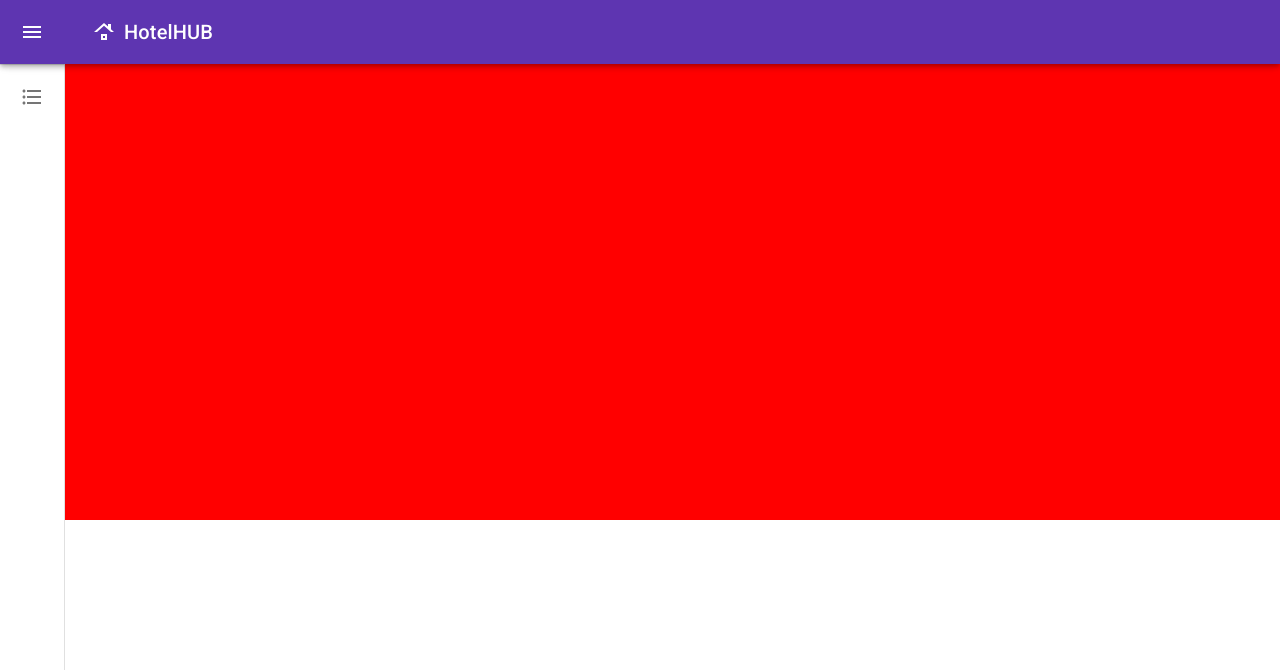
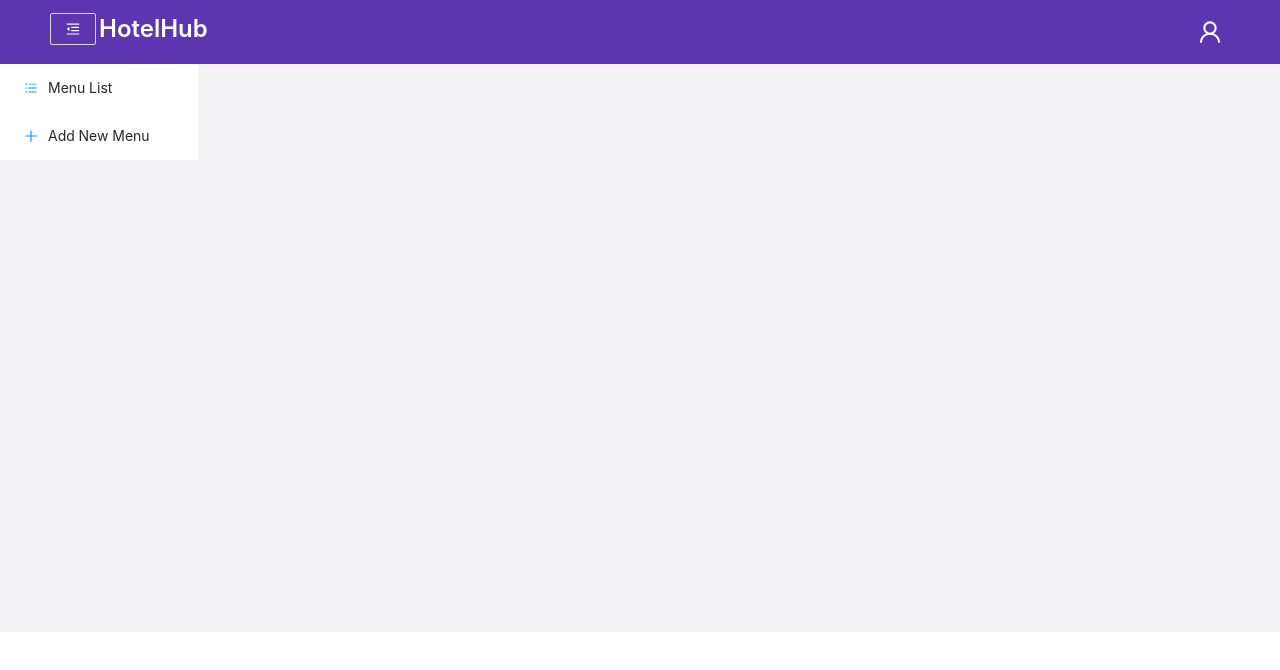
Before and after one commit to KayZinMaung1/hotel, a React (Create React App) app: page /admin in a window 1280 px wide. Shown: the top 670 px of the page. Built offline with nearby package versions, Linux system fonts and the light colour scheme.

Commit message:
done adminPanel

```diff
--- a/package.json
+++ b/package.json
@@ -12,6 +12,7 @@
     "@testing-library/jest-dom": "^5.16.4",
     "@testing-library/react": "^13.3.0",
     "@testing-library/user-event": "^13.5.0",
+    "antd": "^4.22.2",
     "react": "^18.2.0",
     "react-dom": "^18.2.0",
     "react-material-ui-carousel": "^3.4.2",
--- a/src/App.css
+++ b/src/App.css
@@ -0,0 +1 @@
+@import "~antd/dist/antd.css";
--- a/src/App.js
+++ b/src/App.js
@@ -1,5 +1,6 @@
 
 import { BrowserRouter, Route, Routes } from "react-router-dom";
+import Availability from "./components/show_hotel_details/Availability";
 import Home from "./pages/Home";
 import Admin from "./pages/hotel_owner/Admin";
 import Login from "./pages/hotel_owner/Login";
--- a/src/pages/hotel_owner/Admin.jsx
+++ b/src/pages/hotel_owner/Admin.jsx
@@ -1,198 +1,140 @@
-import * as React from 'react';
-import { styled, useTheme } from '@mui/material/styles';
-import Box from '@mui/material/Box';
-import MuiDrawer from '@mui/material/Drawer';
-import MuiAppBar from '@mui/material/AppBar';
-import Toolbar from '@mui/material/Toolbar';
-import List from '@mui/material/List';
-import CssBaseline from '@mui/material/CssBaseline';
-import Typography from '@mui/material/Typography';
-import Divider from '@mui/material/Divider';
-import IconButton from '@mui/material/IconButton';
-import MenuIcon from '@mui/icons-material/Menu';
-import ChevronLeftIcon from '@mui/icons-material/ChevronLeft';
-import ChevronRightIcon from '@mui/icons-material/ChevronRight';
-import ListItem from '@mui/material/ListItem';
-import ListItemButton from '@mui/material/ListItemButton';
-import ListItemIcon from '@mui/material/ListItemIcon';
-import ListItemText from '@mui/material/ListItemText';
-import { Link, Route, Routes, useNavigate } from "react-router-dom";
-import RoofingIcon from "@mui/icons-material/Roofing";
-import FormatListBulletedIcon from '@mui/icons-material/FormatListBulleted';
-import AddIcon from '@mui/icons-material/Add';
-import Availability from '../../components/show_hotel_details/Availability';
-const drawerWidth = 240;
+import React, { useState } from "react";
+// ant design styles
+import { Layout, Menu, Avatar, Space, Popover, Button, Typography } from "antd";
+import 'antd/dist/antd.css';
+import {
+    Link,
+    Routes,
+    Route,
+    useLocation
+} from "react-router-dom";
 
-const openedMixin = (theme) => ({
-    width: drawerWidth,
-    transition: theme.transitions.create('width', {
-        easing: theme.transitions.easing.sharp,
-        duration: theme.transitions.duration.enteringScreen,
-    }),
-    overflowX: 'hidden',
-});
+// ant design icons
+import {
+    UserOutlined,
+    MenuUnfoldOutlined,
+    MenuFoldOutlined,
+    BarsOutlined,
+    PlusOutlined
+} from "@ant-design/icons";
 
-const closedMixin = (theme) => ({
-    transition: theme.transitions.create('width', {
-        easing: theme.transitions.easing.sharp,
-        duration: theme.transitions.duration.leavingScreen,
-    }),
-    overflowX: 'hidden',
-    width: `calc(${theme.spacing(7)} + 1px)`,
-    [theme.breakpoints.up('sm')]: {
-        width: `calc(${theme.spacing(8)} + 1px)`,
-    },
-});
+import { useNavigate } from "react-router-dom";
+import Availability from "../../components/show_hotel_details/Availability";
+import { style } from "@mui/system";
 
-const DrawerHeader = styled('div')(({ theme }) => ({
-    display: 'flex',
-    alignItems: 'center',
-    justifyContent: 'flex-end',
-    padding: theme.spacing(0, 1),
-    // necessary for content to be below app bar
-    ...theme.mixins.toolbar,
-}));
 
-const AppBar = styled(MuiAppBar, {
-    shouldForwardProp: (prop) => prop !== 'open',
-})(({ theme, open }) => ({
-    zIndex: theme.zIndex.drawer + 1,
-    transition: theme.transitions.create(['width', 'margin'], {
-        easing: theme.transitions.easing.sharp,
-        duration: theme.transitions.duration.leavingScreen,
-    }),
-    ...(open && {
-        marginLeft: drawerWidth,
-        width: `calc(100% - ${drawerWidth}px)`,
-        transition: theme.transitions.create(['width', 'margin'], {
-            easing: theme.transitions.easing.sharp,
-            duration: theme.transitions.duration.enteringScreen,
-        }),
-    }),
-}));
-
-const Drawer = styled(MuiDrawer, { shouldForwardProp: (prop) => prop !== 'open' })(
-    ({ theme, open }) => ({
-        width: drawerWidth,
-        flexShrink: 0,
-        whiteSpace: 'nowrap',
-        boxSizing: 'border-box',
-        ...(open && {
-            ...openedMixin(theme),
-            '& .MuiDrawer-paper': openedMixin(theme),
-        }),
-        ...(!open && {
-            ...closedMixin(theme),
-            '& .MuiDrawer-paper': closedMixin(theme),
-        }),
-    }),
+const { Header, Footer, Sider, Content } = Layout;
+const { Title, Text } = Typography;
+const text = (
+    <Title level={4} style={{ textAlign: "center" }}>
+        Profile
+    </Title>
 );
 
-const menuItems = [
-    {
-
-        text: "Menu List",
-        icon: <FormatListBulletedIcon />
-
-    },
-    {
-        text: "Add New Menu",
-        icon: <AddIcon />
-
-    },
+const Admin = () => {
+    const [collapsed, setCollapsed] = useState(false);
+    const navigate = useNavigate();
+    const handleLogout = () => {
+        // dispatch(logout());
+        // navigate("/auth/login", { replace: true });
+    };
+    const content = (
+        <Space direction="vertical" style={{ textAlign: "center", width: "100%" }}>
+            <Title level={5}>
+                {/* {user.name} */}
+            </Title>
+            {/* <Text>{user.position}</Text> */}
+            <Button danger onClick={handleLogout}>
+                {/* Logout */}
+            </Button>
+        </Space>
+    );
 
 
-]
+    const menuIconStyle = { color: "#1890ff" };
+    const { pathname } = useLocation();
+    let selectedKey;
+    switch (pathname) {
+        case "/admin/show-menu": selectedKey = "MenuList";
+            break;
+        case "/admin/create-menu": selectedKey = "AddNewMenu";
+            break;
 
-export default function Admin() {
-    const navigate = useNavigate();
-    const theme = useTheme();
-    const [open, setOpen] = React.useState(false);
-
-    const handleDrawerOpen = () => {
-        setOpen(true);
-    };
-
-    const handleDrawerClose = () => {
-        setOpen(false);
-    };
+        default: selectedKey = "Dashboard";
+    }
 
     return (
-        <Box sx={{ display: 'flex' }}>
-            <CssBaseline />
-            <AppBar position="fixed" open={open} style={{ background: "var(--primary-color)" }}>
-                <Toolbar>
-                    <IconButton
-                        color="inherit"
-                        aria-label="open drawer"
-                        onClick={handleDrawerOpen}
-                        edge="start"
-                        sx={{
-                            marginRight: 5,
-                            ...(open && { display: 'none' }),
+        <Layout>
+            <Header
+                style={{ paddingTop: "13px", backgroundColor: "var(--primary-color)" }}
+            >
+                <Button
+                    style={{
+                        float: "left",
+                        backgroundColor: "var(--primary-color)",
+                        color: "var(--white-color)",
+                        marginRight: "3px",
+                    }}
+                    onClick={() => setCollapsed(!collapsed)}
+                >
+                    {React.createElement(
+                        collapsed ? MenuUnfoldOutlined : MenuFoldOutlined,
+                        {style: {color: "#ffffff"}},
+                    )}
+                </Button>
+                <Popover
+                    placement="bottom"
+                    content={content}
+                    title={text}
+                    trigger="click"
+
+                >
+                    <Avatar
+                        style={{ float: "right", backgroundColor: "var(--primary-color)" }}
+                        icon={<UserOutlined />}
+                        size="large"
+
+                    />
+                </Popover>
+                <Title style={{ color: "#ffffff" }} level={3}>
+                    HotelHub
+                </Title>
+            </Header>
+            <Layout>
+                <Sider
+                    collapsed={collapsed}
+                    style={{ backgroundColor: "var(--white-color)" }}
+                >
+                    <Menu mode="inline" defaultSelectedKeys={[selectedKey]}>
+                        <Menu.Item key="MenuList" icon={<BarsOutlined style={menuIconStyle}/>}>
+                            <Link to="/admin/show-menu">Menu List</Link>
+                        </Menu.Item>
+                        <Menu.Item key="AddNewMenu" icon={<PlusOutlined style={menuIconStyle}/>}>
+                            <Link to="/admin/create-menu">Add New Menu</Link>
+                        </Menu.Item>
+                    </Menu>
+                </Sider>
+                <Layout>
+                    <Content style={{ minHeight: "520px" }}>
+                        <Routes>
+                            <Route path="show-menu" element={<Availability />} />
+                            <Route path="create-menu" element={<Availability />} />
+                        </Routes>
+                    </Content>
+                    <Footer
+                        style={{
+                            backgroundColor: "var(--white-color)",
+                            textAlign: "center",
+                            fontWeight: "bold",
+                            color: "var(--primary-color)",
                         }}
                     >
-                        <MenuIcon />
-                    </IconButton>
-                    <RoofingIcon onClick={() => navigate("/")} />
-                    <Typography
-                        variant="h6"
-                        component="div"
-                        sx={{ color: "white" }}
-                        onClick={() => navigate("/")}
-                        m={1}
-                    >
-                        HotelHUB
-                    </Typography>
 
-                </Toolbar>
-            </AppBar>
-            <Drawer variant="permanent" open={open}>
-                <DrawerHeader>
-                    <IconButton onClick={handleDrawerClose}>
-                        {theme.direction === 'rtl' ? <ChevronRightIcon /> : <ChevronLeftIcon />}
-                    </IconButton>
-                </DrawerHeader>
-                <Divider />
+                    </Footer>
+                </Layout>
+            </Layout>
+        </Layout>
+    );
+};
 
-                <List>
-
-
-                        <ListItem key={1} disablePadding sx={{ display: 'block' }}>
-
-                                <ListItemButton
-                                    sx={{
-                                        minHeight: 48,
-                                        justifyContent: open ? 'initial' : 'center',
-                                        px: 2.5,
-                                    }}
-
-                                >
-                                    <ListItemIcon
-                                        sx={{
-                                            minWidth: 0,
-                                            mr: open ? 3 : 'auto',
-                                            justifyContent: 'center',
-                                        }}
-                                    >
-                                     <FormatListBulletedIcon/>
-                                    </ListItemIcon>
-                                    <ListItemText primary="Menu List" sx={{ opacity: open ? 1 : 0 }} />
-                                </ListItemButton>
-                        </ListItem>
-
-
-
-
-                </List>
-            </Drawer>
-            <Box component="main" sx={{ flexGrow: 1, p: 3 , minHeight:"520px", backgroundColor:"red" }}>
-
-                <Routes>
-                    <Route path="/admin/show-menu" element={<Availability/>} />
-                </Routes>
-
-            </Box>
-        </Box>
-    );
-}
+export default Admin;
```
Also changed, not shown: src/pages/hotel_owner/menu/ShowMenu.jsx (added), 1 other file (tests, documents, lock files or other folders).
